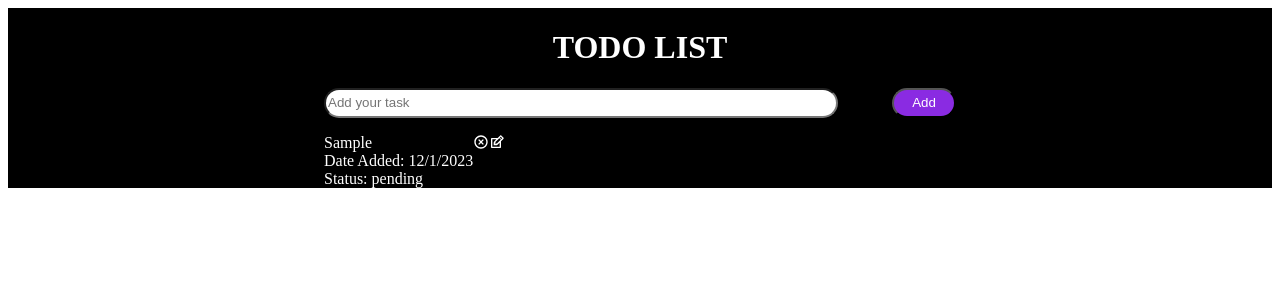
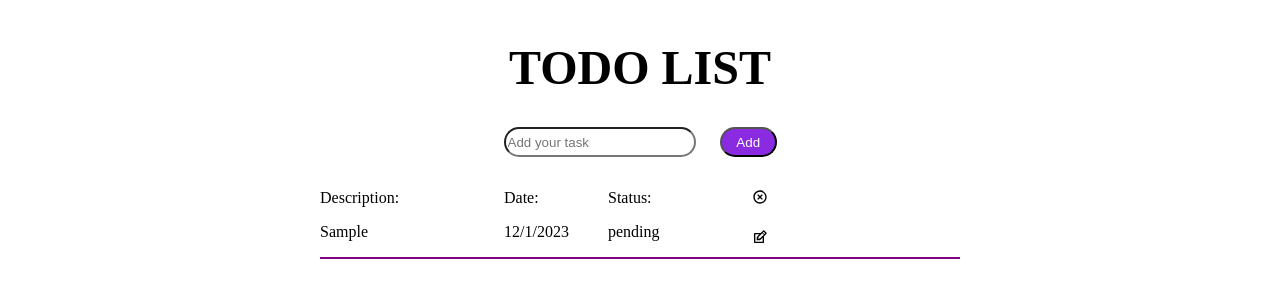
Before and after one commit to EstefaniaCK/todo-list-frontend, a React (Vite) app: page / in a window 1280 px wide. Both pictures are taken after typing "Sample" into the empty fields and a click on the button "Add". Shown: the top 300 px of the page. Built offline with nearby package versions, Linux system fonts and the light colour scheme.

Commit message:
Final styling with some changes for funtionality

```diff
--- a/src/App.scss
+++ b/src/App.scss
@@ -2,7 +2,5 @@
     display: flex;
     flex-direction: row;
     justify-content: center;
-    background-color: black;
-    color: white;
-    height: 100%;
+    color: black;
 }
--- a/src/components/Todo/Todo.jsx
+++ b/src/components/Todo/Todo.jsx
@@ -2,31 +2,33 @@ import React, { useState } from 'react';
 import TodoForm from '../TodoForm/TodoForm';
 import { RiCloseCircleLine } from 'react-icons/ri';
 import { TiEdit } from 'react-icons/ti';
-import "./Todo.scss";
+import './Todo.scss';
 
 const Todo = ({ todos, completeTodo, removeTodo, updateTodo }) => {
     const [edit, setEdit] = useState({
         id: null,
         value: ''
     })
+
     const submitUpdate = value => {
         updateTodo(edit.id, value)
         setEdit({
             id: null,
             value: ''
-        })
-    }
+        });
+    };
 
     if (edit.id) {
-        return <TodoForm edit={edit} onSubmit={submitUpdate} />;
+        return <TodoForm edit={edit} onSubmit={submitUpdate} editMode={true}/>;
     }
 
     return todos.map((todo, index) => (
-        <div className={todo.isComplete ? 'todo__item complete' : 'todo__item'} key={index}>
-            <div className='todo__item-info'key={todo.id} onClick={() => completeTodo(todo.id)}>
-                {todo.text}
-                <div className='todo__item-date'>Date Added: {todo.dateAdded}</div>
-                <div className='todo__item-status'>Status: {todo.status}</div>
+        <div className='todo' key={index}>
+            <div className='todo__item'
+                key={todo.id} onClick={() => completeTodo(todo.id)}>
+                <span className='todo__item-description'>Description:<p className='todo__item-description'>{todo.text}</p></span>
+                <span className='todo__item-date'>Date: <p>{todo.dateAdded}</p></span>
+                <span className='todo__item-status'>Status: <p>{todo.status}</p></span>
             </div>
             <div className='todo__item-icons'>
                 <RiCloseCircleLine
--- a/src/components/Todo/Todo.scss
+++ b/src/components/Todo/Todo.scss
@@ -1,5 +1,37 @@
-.todo__item {
+.todo {
     display: flex;
-    flex-direction: row;
+    gap: 2rem;
+    border-bottom: 2px solid purple;
+    margin-top: 1rem;
+    width: 50vw;
+    object-fit: contain;
+
+
+
+    &__item {
+        display: flex;
+        flex-direction: row;
+        align-items: center;
+        justify-content: space-between;
+        gap: 1.5rem;
+
+        &-description {
+            width: 10rem;
+            word-wrap: break-word;
+        }
+
+        &-status,
+        &-date {
+            width: 5rem;
+        }
+
+        &-icons {
+            display: flex;
+            flex-direction: column;
+            gap: 1.5rem;
+            width: 5rem;
+        }
+    }
+
 
 }
--- a/src/components/TodoForm/TodoForm.jsx
+++ b/src/components/TodoForm/TodoForm.jsx
@@ -8,10 +8,17 @@ const TodoForm = (props) => {
     const handleSubmit = (e) => {
         e.preventDefault();
 
-        props.onSubmit({
-            id: Math.random(),
-            text: input
-        })
+        if (props.editMode) {
+            props.onSubmit({
+                id: props.edit.id,
+                text: input,
+            });
+        } else {
+            props.onSubmit({
+                id: Math.random(),
+                text: input
+            })
+        }
 
         setInput('');
     };
@@ -30,7 +37,9 @@ const TodoForm = (props) => {
                 name="text"
                 onChange={handleChange}
             />
-            <button className='form__button' type="submit">Add</button>
+            <button className='form__button' type="submit">
+                {props.editMode ? 'Edit' : 'Add'}
+            </button>
         </form>
     );
 };
--- a/src/components/TodoForm/TodoForm.scss
+++ b/src/components/TodoForm/TodoForm.scss
@@ -2,6 +2,7 @@
     display: flex;
     justify-content: space-between;
     margin-bottom: 1rem;
+    gap: 1.5rem;
 
     &__input {
         border-radius: 1rem;
--- a/src/components/TodoList/TodoList.jsx
+++ b/src/components/TodoList/TodoList.jsx
@@ -1,4 +1,4 @@
-import React, { useState } from 'react';
+import React, { useState, useEffect } from 'react';
 import TodoForm from '../TodoForm/TodoForm';
 import Todo from '../Todo/Todo';
 import './TodoList.scss';
@@ -40,11 +40,14 @@ const TodoList = () => {
 
     const updateTodo = (todoId, newValue) => {
         if (!newValue.text || /^\s*$/.test(newValue.text)) {
-            return
+            return;
         }
-        setTodos((prev) => prev.map((item) => (item.id === todoId ? newValue : item)))
+        setTodos((prev) =>
+            prev.map((item) =>
+                item.id === todoId ? { ...newValue, dateAdded: item.dateAdded, status: item.status } : item
+            ));
 
-    }
+    };
 
     return (
         <div className='list'>
--- a/src/components/TodoList/TodoList.scss
+++ b/src/components/TodoList/TodoList.scss
@@ -2,10 +2,12 @@
     display: flex;
     flex-direction: column;
     width: 50%;
-    align-content: center;
+    justify-content: center;
+    align-items: center;
+
 
     &__heading {
-        align-self: center;
+        font-size: 3rem;
     }
 
 }
```
